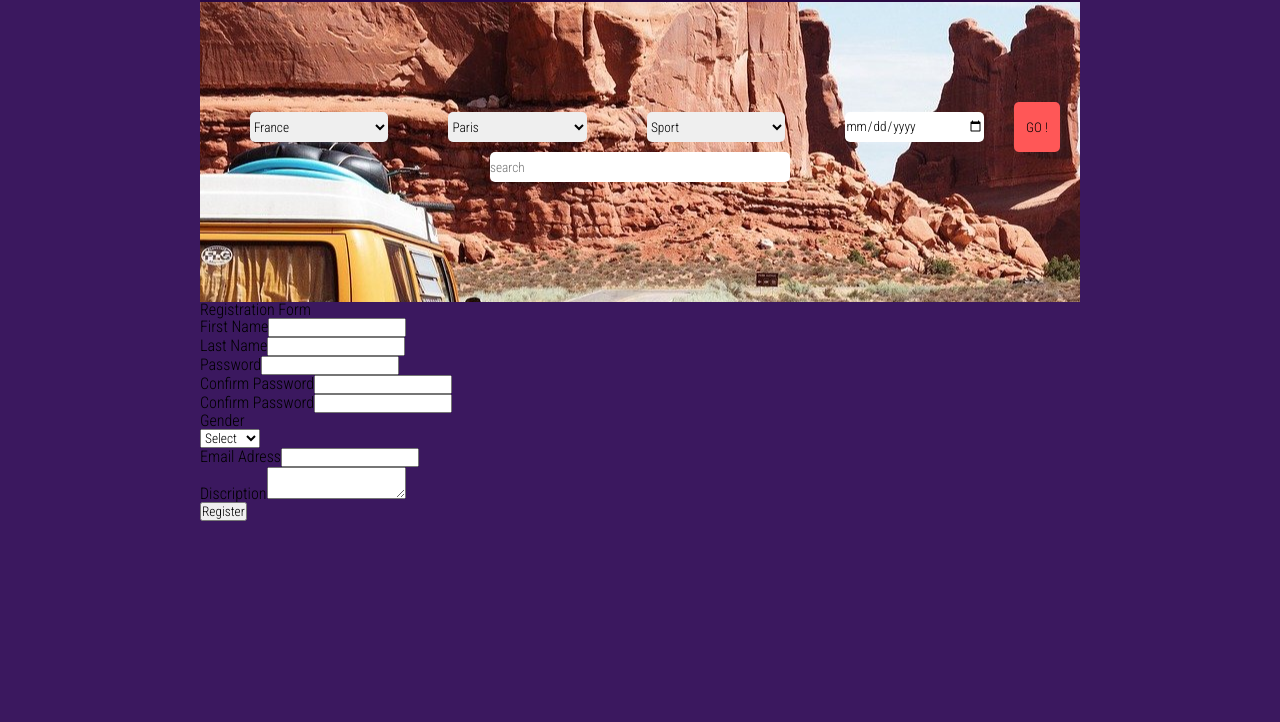
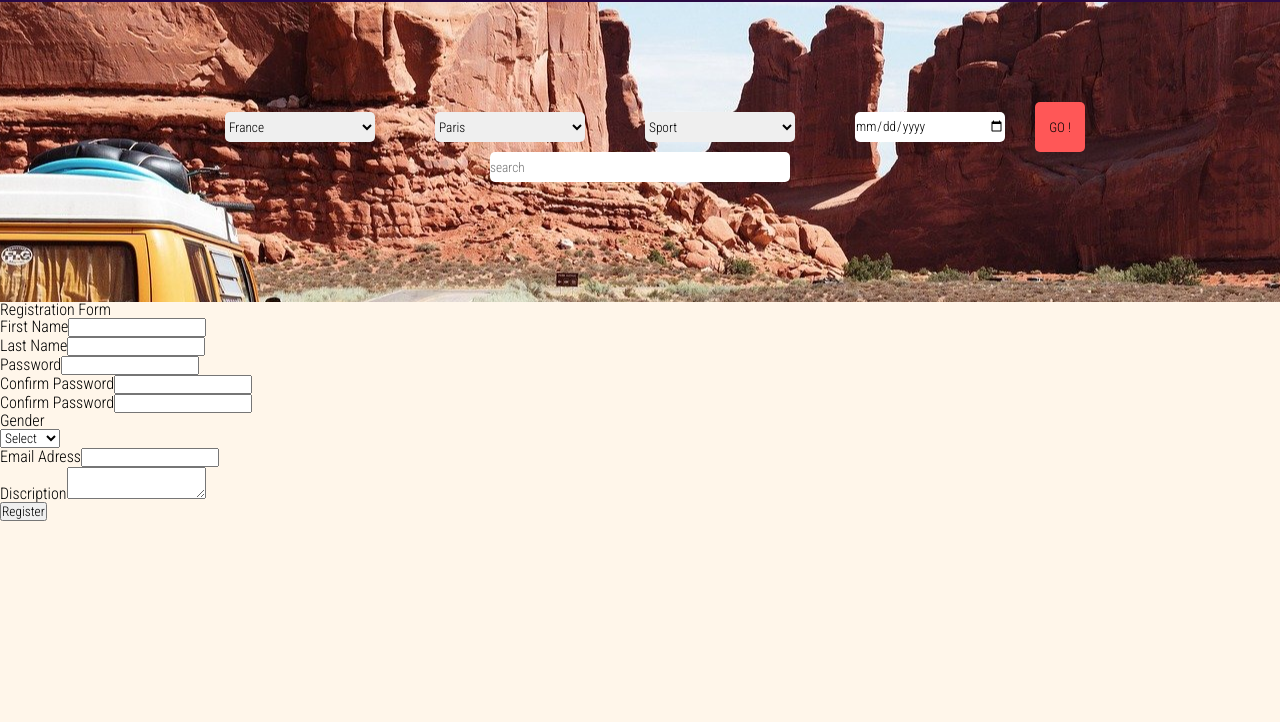
Before and after one commit to VaillantA/code-travel-mate, a React app: page /registration in a window 1280 px wide. Shown: the part 78-800 px from the top of the page. Built offline with nearby package versions, Linux system fonts and the light colour scheme; a web font is replaced by a local one.

Commit message:
feat : feat/Registration-Form --DOING

```diff
--- a/src/components/Card/style.scss
+++ b/src/components/Card/style.scss
@@ -152,12 +152,12 @@
   padding: 15px;
   border-bottom: solid 1px rgb(104, 103, 103);
   }
-  body{
-    padding-right: 200px;
-    padding-left: 200px;
-    padding-bottom: 100px;
-    margin: auto;
-  }
+  // body{
+  //   padding-right: 200px;
+  //   padding-left: 200px;
+  //   padding-bottom: 100px;
+  //   margin: auto;
+  // }
 
   .card-header {
     display: flex;
--- a/src/components/LoginForm/style.scss
+++ b/src/components/LoginForm/style.scss
@@ -7,10 +7,10 @@
   font-family:'Roboto', sans-serif; ;
 }
 
-body{
-  background: #3B185F ;
-  // padding: 0 10px;
-}
+// body{
+//   background: #3B185F ;
+//   // padding: 0 10px;
+// }
 
 .container {
   max-width: 500px;
--- a/src/styles/index.scss
+++ b/src/styles/index.scss
@@ -5,8 +5,7 @@ body {
     font-family:Arial, Helvetica, sans-serif;
     background-color: #fff6ea;
 
-
-  }
+}
 
 
 /*
```
Also changed, not shown: src/components/Cards/style.scss (+0 -12 lines).
